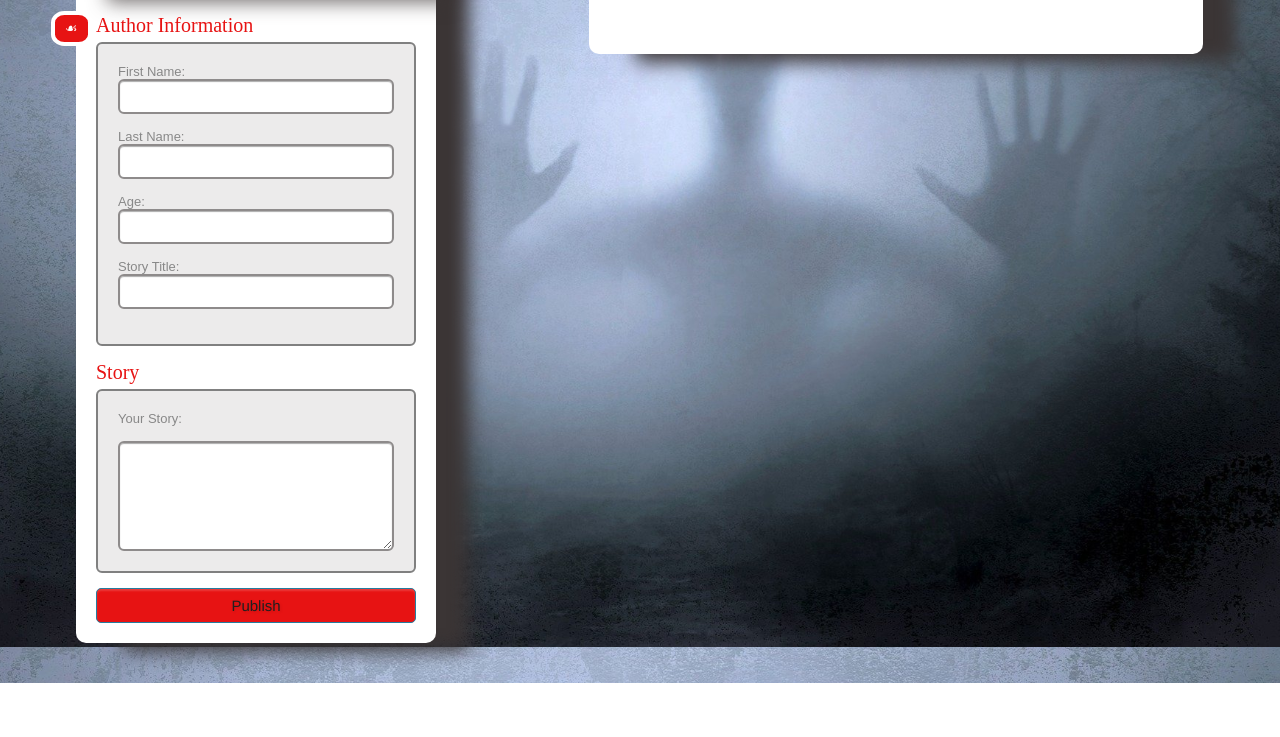
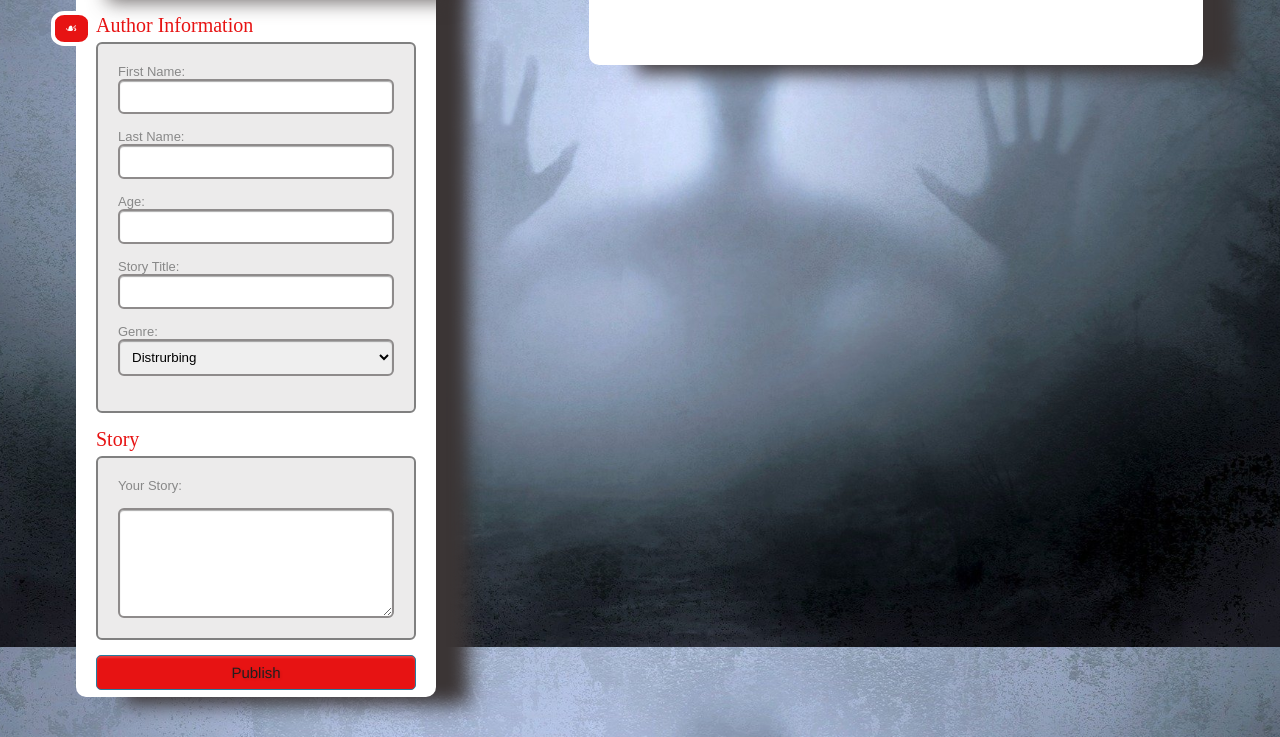
Before and after one commit to FrederriCo/Scary-Project, a plain HTML site: page index.html in a window 1280 px wide. Shown: the part 153-890 px from the top of the page. Before the commit the page ends 836 px from the top, so only its background shows below. Drawn offline with Linux system fonts and the light colour scheme.

Commit message:
add genre field

```diff
--- a/index.html
+++ b/index.html
@@ -31,6 +31,14 @@
           <label>Story Title:
             <input type="text" id="story-title" name="field5" />
           </label>
+          <label>Genre:
+            <select name="field4" id="genre">
+              <option value="Disturbing">Distrurbing</option>
+              <option value="Psyhological">Psyhological</option>
+              <option value="Killer">Killer</option>
+              <option value="Monsters">Monsters</option>
+              <option value="Paranormal">Paranormal</option></select>
+          </label>
         </div>
 
         <div class="section">
```
